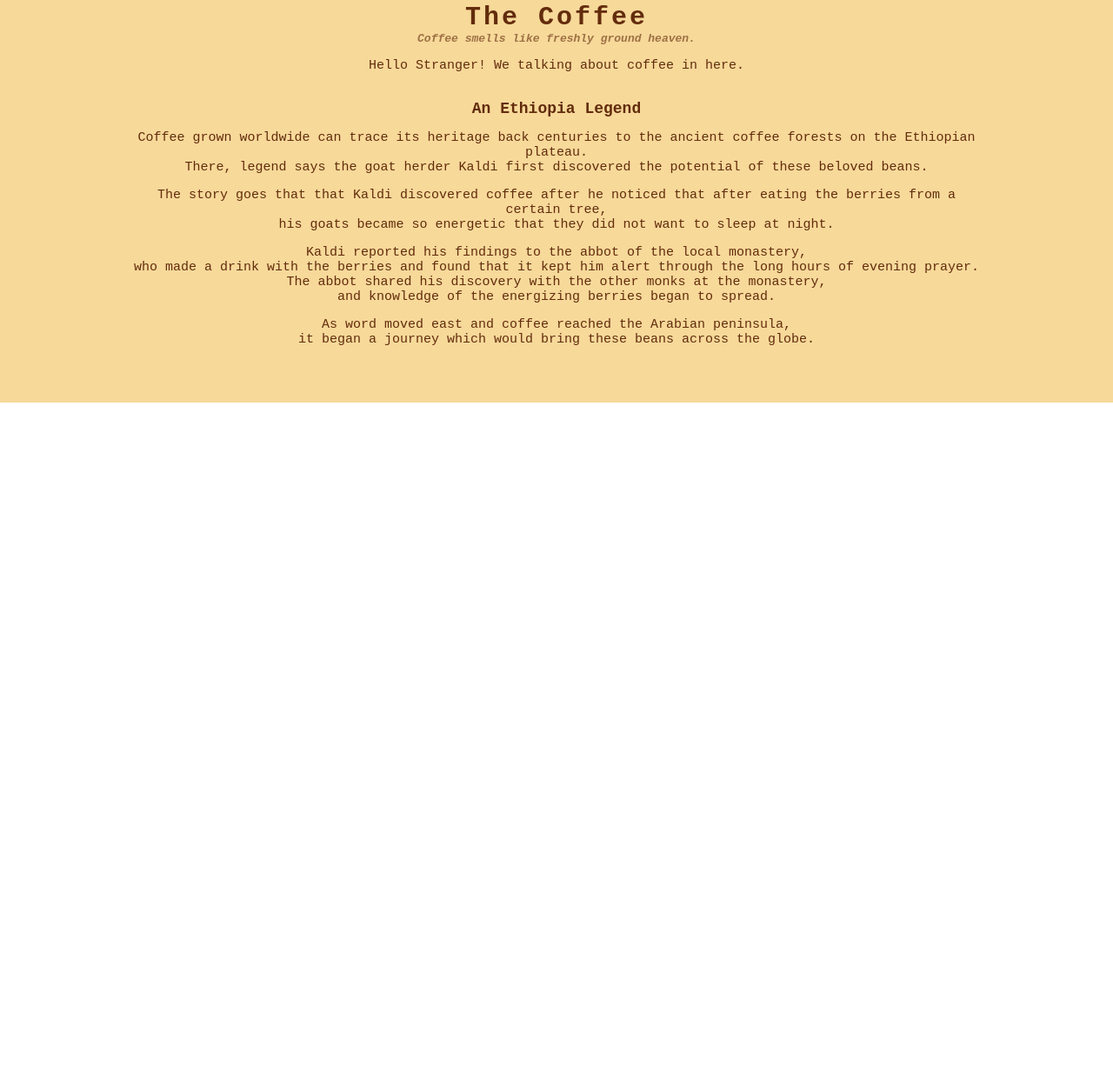
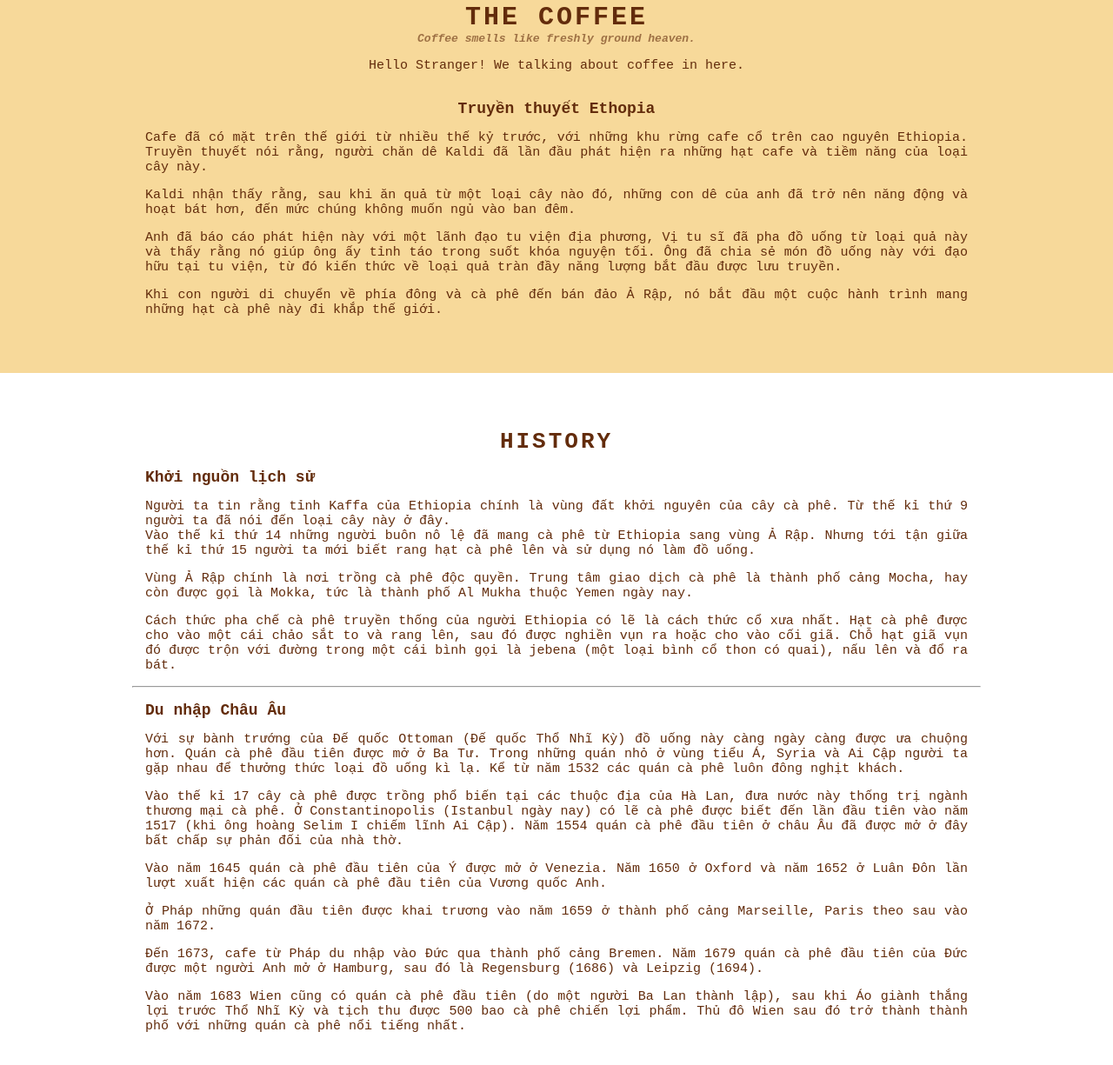
Before and after one commit to avocado2108/the-coffee, a plain HTML site: page index.html in a window 1280 px wide. Shown: the part 741-1966 px from the top of the page at 87% size. Drawn offline with Linux system fonts and the light colour scheme.

Commit message:
Add new project the-coffee

```diff
--- a/asset/css/style.css
+++ b/asset/css/style.css
@@ -25,6 +25,7 @@ html {
 .p-fontsize {
     font-size: 15px;
     padding: 15px 0px 0px;
+    text-align: justify;
 }
 
 .opa {
@@ -51,6 +52,22 @@ html {
     font-style: italic;
 }
 
+.flex-box {
+    display: flex;
+}
+
+.inline-block {
+    display: inline-block;
+}
+
+.width-50 {
+    width: 500px; !important
+}
+
+.align-c {
+    text-align: center;
+}
+
 /*CSS elements*/
 #main {
 /*không biết code gì nên viết cmt*/
@@ -68,7 +85,6 @@ html {
 #nav {
     position: relative;
     width: 100%;
-    text-align: center;
 }
 
 #nav > li {
@@ -132,6 +148,7 @@ html {
 
 #slider .slider-audio {
     padding-top: 24px;
+
 }
 
 #slider .slider-audio:hover {
@@ -154,14 +171,14 @@ html {
 #content .section-background-color {
     background-color: rgb(247, 217, 154)
 }
-/*
+
 #content .section-background-color {
-    background: url(../img/content/back-img-1.jpg) center center / cover no-repeat;
-}*/ /*chưa tìm ra cách giải quyết*/
+
+}
 
 #content .section-text {
-    text-align: center;
     width: 100%;
+    padding: 0px 15px;
 }
 
 #content .section-text h1 {
@@ -173,7 +190,7 @@ html {
     padding: 16px 0px 0px ;
 }
 
-/*tiếp theo đây là css cho h1 h4 p*/
+
 
 /*CONTENT-END*/
 
--- a/index.html
+++ b/index.html
@@ -12,13 +12,13 @@
         <!--HEADER-->
         <div id="header" class="main-color">
             <!--Nav-->
-            <ul id="nav">
+            <ul id="nav" class="align-c">
                 <li><a class="let-spa text-color" href="#slider">Home</a> |</li>
                 <li><a class="let-spa text-color" href="#AboutUs">About Us</a> |</li>
                 <li><a class="let-spa text-color" href="">The Coffee</a> |
                     <!--Subnav-->
                     <ul class="bor-rad-8px main-color subnav">
-                        <li><a class="let-spa text-color" href="">History</a></li>
+                        <li><a class="let-spa text-color" href="#History">History</a></li>
                         <li><a class="let-spa text-color" href="">Classify</a></li>
                         <li><a class="let-spa text-color" href="">Mixing</a></li>
                     </ul>
@@ -36,7 +36,9 @@
                 <div class="text-color-2 slider-text">
                     <h2 class="let-spa italic">“What on earth could be more luxurious
                         <br>
-                        than a sofa, a symphony, a book, and a cup of coffee?”</h2>
+                        than a sofa, a symphony, a book,
+                        <br>
+                        and a cup of coffee?”</h2>
                     <p>-Anthony Trollope-</p>
                 </div>
                 <div class="opa slider-audio">
@@ -54,45 +56,108 @@
             <div id="AboutUs" class="section-background-color">
                 <div class="section-content">
                     <div class="section-items">
-                        <div class="text-color section-text">
-                            <h1 class="let-spa text-head">The Coffee</h1>
+                        <div class="align-c text-color section-text">
+                            <h1 class="let-spa text-head">THE COFFEE</h1>
                             <h4 class="opa-06 italic text-subhead">Coffee smells like freshly ground heaven.</h4>
-                            <p class="p-fontsize text-body">Hello Stranger! We talking about coffee in here.</p>
+                            <p class="align-c p-fontsize text-body">Hello Stranger! We talking about coffee in here.</p>
                             <br>
-                            <h3 class="text-subhead">An Ethiopia Legend</h3>
+                            <h3 class="text-subhead">Truyền thuyết Ethopia</h3>
                             <p class="p-fontsize text-body">
-                                Coffee grown worldwide can trace its heritage back centuries
-                                to the ancient coffee forests on the Ethiopian plateau.
-                                <br>
-                                There, legend says the goat herder Kaldi first discovered
-                                the potential of these beloved beans.
+                                Cafe đã có mặt trên thế giới từ nhiều thế kỷ trước,
+                                với những khu rừng cafe cổ trên cao nguyên Ethiopia.
+                                Truyền thuyết nói rằng, người chăn dê Kaldi đã lần đầu
+                                phát hiện ra những hạt cafe và tiềm năng của loại cây này.
                             </p>
                             <p class="p-fontsize text-body">
-                                The story goes that that Kaldi discovered coffee after
-                                he noticed that after eating the berries from a certain tree, <br>
-                                his goats became so energetic that they did not want to sleep at night.
+                                Kaldi nhận thấy rằng, sau khi ăn quả từ một loại cây nào đó,
+                                những con dê của anh đã trở nên năng động và hoạt bát hơn,
+                                đến mức chúng không muốn ngủ vào ban đêm.
                             </p>
                             <p class="p-fontsize text-body">
-                                Kaldi reported his findings to the abbot of the local monastery, <br>
-                                who made a drink with the berries and found that it kept him alert through the long hours of evening prayer. <br>
-                                The abbot shared his discovery with the other monks at the monastery, <br>
-                                and knowledge of the energizing berries began to spread.
+                                Anh đã báo cáo phát hiện này với một lãnh đạo tu viện địa phương,
+                                Vị tu sĩ đã pha đồ uống từ loại quả này
+                                và thấy rằng nó giúp ông ấy tỉnh táo trong suốt khóa nguyện tối.
+                                Ông đã chia sẻ món đồ uống này với đạo hữu tại tu viện,
+                                từ đó kiến thức về loại quả tràn đầy năng lượng bắt đầu được lưu truyền.
 
                             </p>
                             <p class="p-fontsize text-body">
-                                As word moved east and coffee reached the Arabian peninsula, <br>
-                                it began a journey which would bring these beans across the globe.
+                                Khi con người di chuyển về phía đông và cà phê đến bán đảo Ả Rập,
+                                nó bắt đầu một cuộc hành trình mang những hạt cà phê này đi khắp thế giới.
                             </p>
                         </div>
                     </div>
                 </div>
             </div><!--About Us End-->
-        <div class="section-background-img">
+
+            <!--TheCoffee/History-->
             <div class="section-content">
-                <div class="section-items">
+                <h1 id="History" class="align-c section-text text-color let-spa text-head">HISTORY</h1>
+                <div class="section-items"> <!--flex-box-->
+                    <div class="text-color section-text">
+                        <h3 class="text-subhead">Khởi nguồn lịch sử</h3>
+                        <p class="p-fontsize text-body">
+                            Người ta tin rằng tỉnh Kaffa của Ethiopia chính là vùng đất khởi nguyên của cây cà phê.
+                            Từ thế kỉ thứ 9 người ta đã nói đến loại cây này ở đây. <br>
+                            Vào thế kỉ thứ 14 những người buôn nô lệ đã mang cà phê từ Ethiopia sang vùng Ả Rập.
+                            Nhưng tới tận giữa thế kỉ thứ 15 người ta mới biết rang hạt cà phê lên và sử dụng nó làm đồ uống.
+                        </p>
+                        <p class="p-fontsize text-body">
+                            Vùng Ả Rập chính là nơi trồng cà phê độc quyền. Trung tâm giao dịch cà phê là thành phố cảng Mocha,
+                            hay còn được gọi là Mokka, tức là thành phố Al Mukha thuộc Yemen ngày nay.
+                        </p>
+                        <p class="p-fontsize text-body">
+                            Cách thức pha chế cà phê truyền thống của người Ethiopia có lẽ là cách thức cổ xưa nhất.
+                            Hạt cà phê được cho vào một cái chảo sắt to và rang lên, sau đó được nghiền vụn ra hoặc cho vào cối giã.
+                            Chỗ hạt giã vụn đó được trộn với đường trong một cái bình gọi là jebena (một loại bình cổ thon có quai), nấu lên và đổ ra bát.
+                        </p>
+                    </div>
+                    <!--
+                    <div class="section-img">
+                        <div class="image">
+                            <img src="./asset/img/content/section/section-2-2.jpg" alt="kaldi and his goats">
+                        </div>
+
+                    </div>-->
+                <br>
+                <hr>
+                <div class="section-items"> <!--flex-box-->
+                    <div class="text-color section-text">
+                        <h3 class="text-subhead">Du nhập Châu Âu</h3>
+                        <p class="p-fontsize text-body">
+                            Với sự bành trướng của Đế quốc Ottoman (Đế quốc Thổ Nhĩ Kỳ) đồ uống này càng ngày càng được ưa chuộng hơn.
+                            Quán cà phê đầu tiên được mở ở Ba Tư. Trong những quán nhỏ ở vùng tiểu Á, Syria và Ai Cập
+                            người ta gặp nhau để thưởng thức loại đồ uống kì lạ.
+                            Kể từ năm 1532 các quán cà phê luôn đông nghịt khách.
+                        </p>
+                        <p class="p-fontsize text-body">
+                            Vào thế kỉ 17 cây cà phê được trồng phổ biến tại các thuộc địa của Hà Lan, đưa nước này thống trị ngành thương mại cà phê.
+                            Ở Constantinopolis (Istanbul ngày nay) có lẽ cà phê được biết đến lần đầu tiên vào năm 1517
+                            (khi ông hoàng Selim I chiếm lĩnh Ai Cập). Năm 1554 quán cà phê đầu tiên ở châu Âu
+                            đã được mở ở đây bất chấp sự phản đối của nhà thờ.
+                        </p>
+                        <p class="p-fontsize text-body">
+                            Vào năm 1645 quán cà phê đầu tiên của Ý được mở ở Venezia.
+                            Năm 1650 ở Oxford và năm 1652 ở Luân Đôn lần lượt xuất hiện các quán cà phê đầu tiên của Vương quốc Anh.
+                        </p>
+                        <p class="p-fontsize text-body">
+                            Ở Pháp những quán đầu tiên được khai trương vào năm 1659 ở thành phố cảng Marseille,
+                            Paris theo sau vào năm 1672.
+                        </p>
+                        <p class="p-fontsize text-body">
+                            Đến 1673, cafe từ Pháp du nhập vào Đức qua thành phố cảng Bremen. Năm 1679 quán cà phê đầu tiên
+                            của Đức được một người Anh mở ở Hamburg, sau đó là Regensburg (1686) và Leipzig (1694).
+                        </p>
+                        <p class="p-fontsize text-body">
+                            Vào năm 1683 Wien cũng có quán cà phê đầu tiên (do một người Ba Lan thành lập),
+                            sau khi Áo giành thắng lợi trước Thổ Nhĩ Kỳ và tịch thu được 500 bao cà phê chiến lợi phẩm.
+                            Thủ đô Wien sau đó trở thành thành phố với những quán cà phê nổi tiếng nhất.
+                        </p>
+                    </div>
+                </div>
+
                 </div>
             </div>
-        </div>
 
         </div><!--CONTENT-END-->
 
```
Also changed, not shown: asset/img/content/section/section-1.jpg (added), asset/img/content/section/section-2-2.jpg (added).
